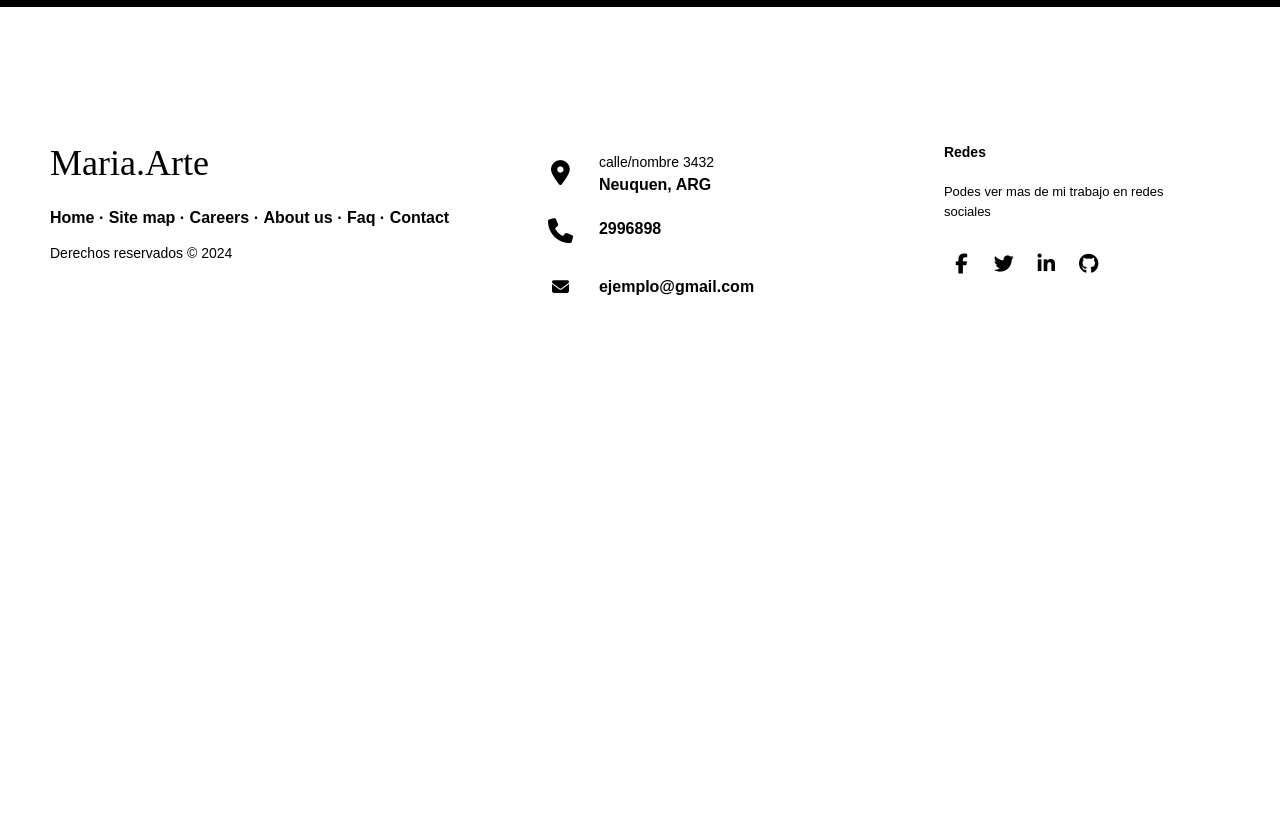
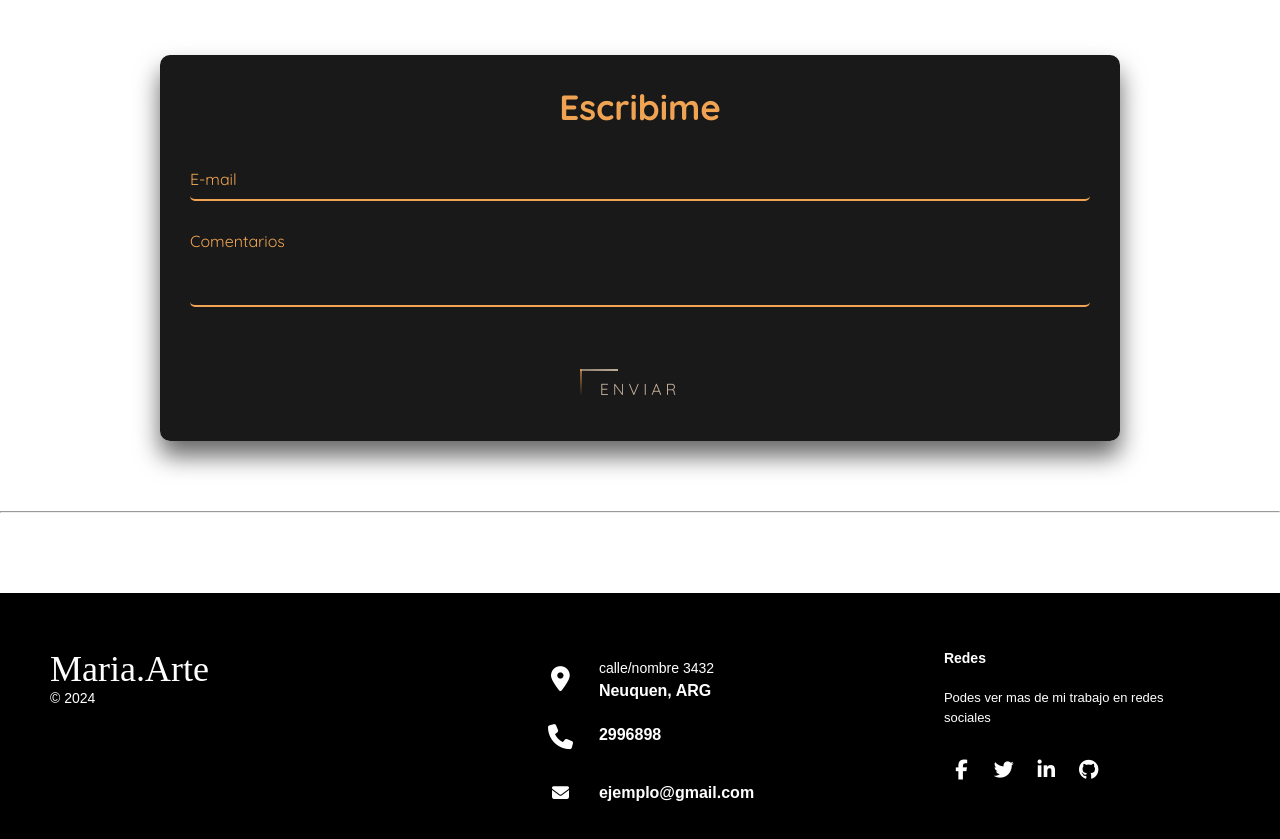
Before and after one commit to Ignacio-Cire/Proyecto-Arte, a plain HTML site: page index.html in a window 1280 px wide. Shown: the part 2130-2969 px from the top of the page. Before the commit the page ends 2501 px from the top, so only its background shows below. Drawn offline with nearby package versions, Linux system fonts and the light colour scheme.

Commit message:
commit-one

```diff
--- /dev/null
+++ b/formulario.css
@@ -0,0 +1,213 @@
+@import url('https://fonts.googleapis.com/css?family=Quicksand:400,500,700');
+
+
+.login-box {
+    width: 75%;
+    margin: 70px auto;
+    padding: 30px;
+    background: rgba(0, 0, 0, 0.9);
+    border-radius: 10px;
+    box-shadow: 0 15px 25px rgba(0, 0, 0, 0.6);
+    box-sizing: border-box;
+    text-align: center;
+    height: 65%;
+}
+.login-box .user-box input[type="email"],
+.login-box .user-box textarea {
+    width: 100%;
+    padding: 10px;
+    margin-bottom: 20px;
+    background: none;
+    border: none;
+    border-bottom: 2px solid #f0a453;
+    color: #f0a453;
+    font-family: "Quicksand", sans-serif;
+    outline: none;
+    border-radius: 5px;
+    resize: none; /* Evita que el textarea se redimensione */
+    box-sizing: border-box;
+    transition: all 0.3s ease;
+}
+.login-box .user-box label {
+    color: #f0a453;
+    font-size: 18px;
+    position: absolute;
+    pointer-events: none;
+    transition: all 0.3s ease;
+    left: 0;
+    padding: 10px 0;
+}
+
+
+.login-box h2 {
+    margin: 0 0 30px;
+    padding: 0;
+    color: #f0a453;
+    text-align: center;
+    font-size: 35px;
+
+}
+
+.login-box .user-box {
+    position: relative;
+}
+
+.login-box .user-box input {
+    width: 100%;
+    padding: 10px 0;
+    font-size: 16px;
+    color: #f0a453;
+    margin-bottom: 30px;
+    border: none;
+    border-bottom: 1px solid #f0a453    ;
+    outline: none;
+    background: transparent;
+}
+
+.login-box .user-box label {
+    position: absolute;
+    top: 0;
+    left: 0;
+    padding: 10px 0;
+    font-size: 16px;
+    color: #f0a453;
+    pointer-events: none;
+    transition: .5s;
+}
+
+.login-box .user-box input:focus~label,
+.login-box .user-box input:valid~label {
+    top: -20px;
+    left: 0;
+    color: #f0a453;
+    font-size: 12px;
+}
+/* Efecto hover y foco en los campos de entrada y textarea */
+.login-box .user-box input[type="email"]:focus,
+.login-box .user-box input[type="email"]:hover,
+.login-box .user-box textarea:focus,
+.login-box .user-box textarea:hover {
+    border-bottom: 2px solid #b4916b;
+    background: rgba(255, 255, 255, 0.2); /* Fondo semi-transparente al enfocar */
+    border-radius: 10px; /* Bordes redondeados al enfocar */
+}
+
+.login-box .user-box textarea:focus ~ label,
+.login-box .user-box textarea:not(:placeholder-shown) ~ label {
+    top: -24px;
+    font-size: 12px;
+    color: #f0a453;
+}
+
+
+.login-box form a {
+    position: relative;
+    display: inline-block;
+    padding: 10px 20px;
+    color: #bfac98;
+    font-size: 16px;
+    text-decoration: none;
+    text-transform: uppercase;
+    overflow: hidden;
+    transition: .5s;
+    margin-top: 40px;
+    letter-spacing: 4px
+}
+
+.login-box a:hover {
+    background: #bfac98;
+    color: #000;
+    border-radius: 5px;
+    box-shadow: 0 0 5px #bfac98,
+        0 0 25px #caaa87,
+        0 0 50px #ebb377,
+        0 0 100px #f0a453;
+}
+
+.login-box a span {
+    position: absolute;
+    display: block;
+}
+
+.login-box a span:nth-child(1) {
+    top: 0;
+    left: -100%;
+    width: 100%;
+    height: 2px;
+    background: linear-gradient(90deg, transparent, #bfac98);
+    animation: btn-anim1 1s linear infinite;
+}
+
+@keyframes btn-anim1 {
+    0% {
+        left: -100%;
+    }
+
+    50%,
+    100% {
+        left: 100%;
+    }
+}
+
+.login-box a span:nth-child(2) {
+    top: -100%;
+    right: 0;
+    width: 2px;
+    height: 100%;
+    background: linear-gradient(180deg, transparent, #f0a453);
+    animation: btn-anim2 1s linear infinite;
+    animation-delay: .25s
+}
+
+@keyframes btn-anim2 {
+    0% {
+        top: -100%;
+    }
+
+    50%,
+    100% {
+        top: 100%;
+    }
+}
+
+.login-box a span:nth-child(3) {
+    bottom: 0;
+    right: -100%;
+    width: 100%;
+    height: 2px;
+    background: linear-gradient(270deg, transparent, #f0a453);
+    animation: btn-anim3 1s linear infinite;
+    animation-delay: .5s
+}
+
+@keyframes btn-anim3 {
+    0% {
+        right: -100%;
+    }
+
+    50%,
+    100% {
+        right: 100%;
+    }
+}
+
+.login-box a span:nth-child(4) {
+    bottom: -100%;
+    left: 0;
+    width: 2px;
+    height: 100%;
+    background: linear-gradient(360deg, transparent, #f0a453);
+    animation: btn-anim4 1s linear infinite;
+    animation-delay: .75s
+}
+
+@keyframes btn-anim4 {
+    0% {
+        bottom: -100%;
+    }
+
+    50%,
+    100% {
+        bottom: 100%;
+    }
+}
--- a/index.html
+++ b/index.html
@@ -5,8 +5,9 @@
     <meta charset="UTF-8">
     <meta name="viewport" content="width=device-width, initial-scale=1.0">
     <title>Principal</title>
+    <link rel="stylesheet" href="style.css">
+    <link rel="stylesheet" href="formulario.css">
 
-    <link rel="stylesheet" href="style.css">
     <!-- Font Awesome -->
     <script src="https://kit.fontawesome.com/a097a06bcd.js" crossorigin="anonymous"></script>
     <!-- Google Font -->
@@ -51,10 +52,12 @@
             cuestionar y reinterpretar conceptos y percepciones actuales, creando piezas que invitan a la reflexión y el
             diálogo. He participado en varias exposiciones de artes visuales y poesía, así como en muestras colectivas,
             y estoy comenzando a dejar mi huella en la escena artística contemporánea.</p>
-            <hr>
+
 
 
     </div>
+
+
 
 
 
@@ -83,12 +86,37 @@
 
     <!--FORMULARIO-->
 
+    <div class="login-box">
+        <h2>Escribime</h2>
+        <form id="loginForm" method="POST">
+            <!-- Campo para el correo electrónico -->
+            <div class="user-box">
+                <input type="email" id="usuario" required>
+                <label>E-mail</label>
+            </div>
+            <!-- Área de texto para comentarios -->
+            <div class="user-box">
+                <textarea id="comentarios" rows="4" cols="50" placeholder=""></textarea>
+                <label>Comentarios</label>
+            </div>
+            <!-- Botón de enviar -->
+            <a href="#" id="submitBtn">
+                <span></span>
+                <span></span>
+                <span></span>
+                <span></span>
+                Enviar
+            </a>
+        </form>
+    </div>
+    <hr>
+
 
 
 
     <!--FOOTER-->
 
-    <div>
+    <div class="footer">
 
         <footer class="footer_main">
 
@@ -96,21 +124,9 @@
 
                 <h3>Maria.Arte</h3>
 
-                <p class="footer-links">
-                    <a href="#">Home</a>
-                    ·
-                    <a href="#">Site map</a>
-                    ·
-                    <a href="#">Careers</a>
-                    ·
-                    <a href="#">About us</a>
-                    ·
-                    <a href="#">Faq</a>
-                    ·
-                    <a href="#">Contact</a>
-                </p>
 
-                <p class="footer-company-name">Derechos reservados &copy; 2024</p>
+
+                <p class="footer-company-name"> &copy; 2024</p>
             </div>
 
             <div class="footer-center">
@@ -151,8 +167,8 @@
             </div>
 
         </footer>
+
     </div>
-
 
 
     <script src=" https://ajax.googleapis.com/ajax/libs/jquery/3.6.0/jquery.min.js">
--- a/style.css
+++ b/style.css
@@ -68,6 +68,19 @@ body {
     color: #bfac98;
 }
 
+/*nav desaparece*/
+/* CSS para el nav */
+.nav {
+    transition: opacity 0.5s ease; /* Transición suave para la opacidad */
+    opacity: 1; /* Opacidad inicial */
+}
+
+/* Clase para ocultar el nav */
+.nav.hidden {
+    opacity: 0; /* Hace el nav invisible */
+}
+
+
 
 
 
@@ -96,6 +109,7 @@ body {
 hr {
     background-color: #bfac98;
 }
+
 /* Estilos para pantallas pequeñas */
 @media screen and (max-width: 768px) {
     .navTrigger {
@@ -366,8 +380,9 @@ hr {
 
 }
 
-#myH2{
+#myH2 {
     height: 300px";
+
 }
 
 
@@ -387,13 +402,14 @@ hr {
 
 /*GALERIA PORTAFOLIO*/
 
-.myH3{
+.myH3 {
     text-align: center;
     font-size: 4rem;
     background-color: #000;
     color: #fff;
 }
-#myH3{
+
+#myH3 {
     background-color: #000;
 }
 
@@ -441,23 +457,19 @@ hr {
 
 
 
-/*FORMULARIO*/
 
 
 /*FOOTER*/
-.main {
-	max-height: 550px;;
-	background-color: #5dbcd2;
-	color: white;
-	font-size: 38pt;
-	text-align: center;
-	line-height: 550px;
-}
-footer{
+
+
+.footer {
+    background-color: #000;
+    color: #fff;
 
     bottom: 0;
 }
-.footer_main{
+
+.footer_main {
     background-color: var(--primary);
     box-shadow: 0 1px 1px 0 rgba(0, 0, 0, 0.12);
     box-sizing: border-box;
@@ -471,17 +483,17 @@ footer{
 
 .footer_main .footer-left,
 .footer_main .footer-center,
-.footer_main .footer-right{
+.footer_main .footer-right {
     display: inline-block;
     vertical-align: top;
 }
 
-.footer_main .footer-left{
+.footer_main .footer-left {
     width: 40%;
 }
 
-.footer_main h3{
-	color:  var(--secondary);
+.footer_main h3 {
+    color: var(--secondary);
     font: normal 36px 'Architects Daughter';
     font-weight: 500;
     margin: 0;
@@ -489,33 +501,33 @@ footer{
 }
 
 
-.footer_main .footer-links{
-	color:  var(--secondary);
+.footer_main .footer-links {
+    color: var(--secondary);
     margin: 20px 0 12px;
     padding: 0;
 }
 
-.footer_main .footer-links a{
-	display:inline-block;
+.footer_main .footer-links a {
+    display: inline-block;
     line-height: 1.8;
     text-decoration: none;
-	color:  inherit;
+    color: inherit;
 }
 
-.footer_main .footer-company-name{
-	color:  var(--secondary);
+.footer_main .footer-company-name {
+    color: var(--secondary);
     font-size: 14px;
     font-weight: normal;
     margin: 0;
 }
 
 
-.footer_main .footer-center{
+.footer_main .footer-center {
     width: 35%;
 }
 
-.footer_main .footer-center i{
-	background-color:  var(--box-background);
+.footer_main .footer-center i {
+    background-color: var(--box-background);
     color: var(--secondary);
     font-size: 25px;
     width: 38px;
@@ -527,35 +539,36 @@ footer{
     vertical-align: middle;
 }
 
-.footer_main .footer-center i.fa-envelope{
+.footer_main .footer-center i.fa-envelope {
     font-size: 17px;
     line-height: 38px;
 }
 
-.footer_main .footer-center p{
+.footer_main .footer-center p {
     display: inline-block;
     color: var(--secondary);
     vertical-align: middle;
-	margin:0;
+    margin: 0;
 }
 
-.footer_main .footer-center p span{
-	display:block;
+.footer_main .footer-center p span {
+    display: block;
     font-weight: normal;
-	font-size:14px;
-	line-height:2;
+    font-size: 14px;
+    line-height: 2;
 }
 
-.footer_main .footer-center p a{
-	color:  var(--secondary);
-	text-decoration: none;;
+.footer_main .footer-center p a {
+    color: var(--secondary);
+    text-decoration: none;
+    ;
 }
 
-.footer_main .footer-right{
+.footer_main .footer-right {
     width: 20%;
 }
 
-.footer_main .footer-company-about{
+.footer_main .footer-company-about {
     line-height: 20px;
     color: var(--secondary);
     font-size: 13px;
@@ -563,19 +576,19 @@ footer{
     margin: 0;
 }
 
-.footer_main .footer-company-about span{
+.footer_main .footer-company-about span {
     display: block;
-	color:  var(--secondary);
+    color: var(--secondary);
     font-size: 14px;
     font-weight: bold;
     margin-bottom: 20px;
 }
 
-.footer_main .footer-icons{
+.footer_main .footer-icons {
     margin-top: 25px;
 }
 
-.footer_main .footer-icons a{
+.footer_main .footer-icons a {
     display: inline-block;
     width: 35px;
     height: 35px;
@@ -595,23 +608,24 @@ footer{
 
 @media (max-width: 880px) {
 
-	.footer_main{
+    .footer_main {
         font: bold 14px sans-serif;
 
     }
 
     .footer_main .footer-left,
     .footer_main .footer-center,
-	.footer_main .footer-right{
+    .footer_main .footer-right {
         display: block;
         width: 100%;
         margin-bottom: 40px;
         text-align: center;
     }
 
-	.footer_main .footer-center i{
+    .footer_main .footer-center i {
         margin-left: 0;
     }
+
     .main {
         line-height: normal;
         font-size: auto;
```
Also changed, not shown: main.js (+40 -1 lines). Lines whose indentation alone changed are shown as unchanged.
